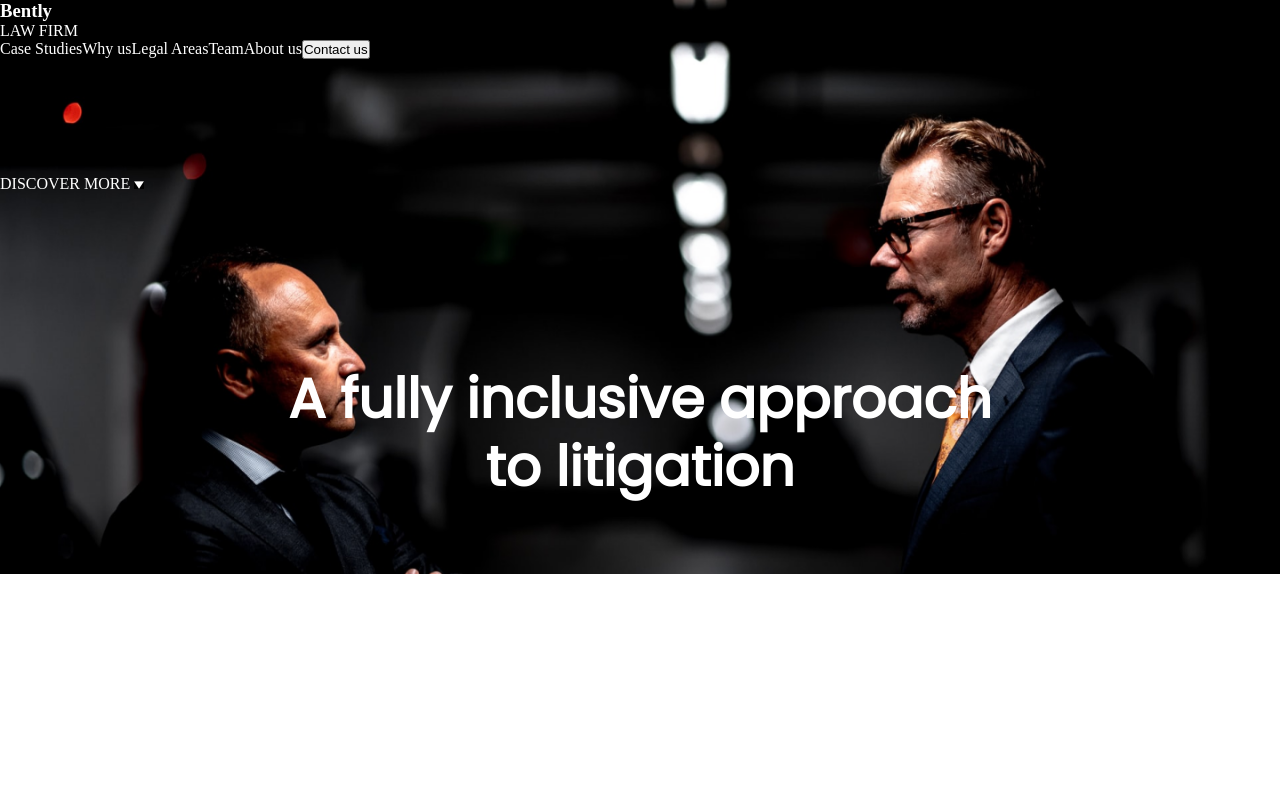
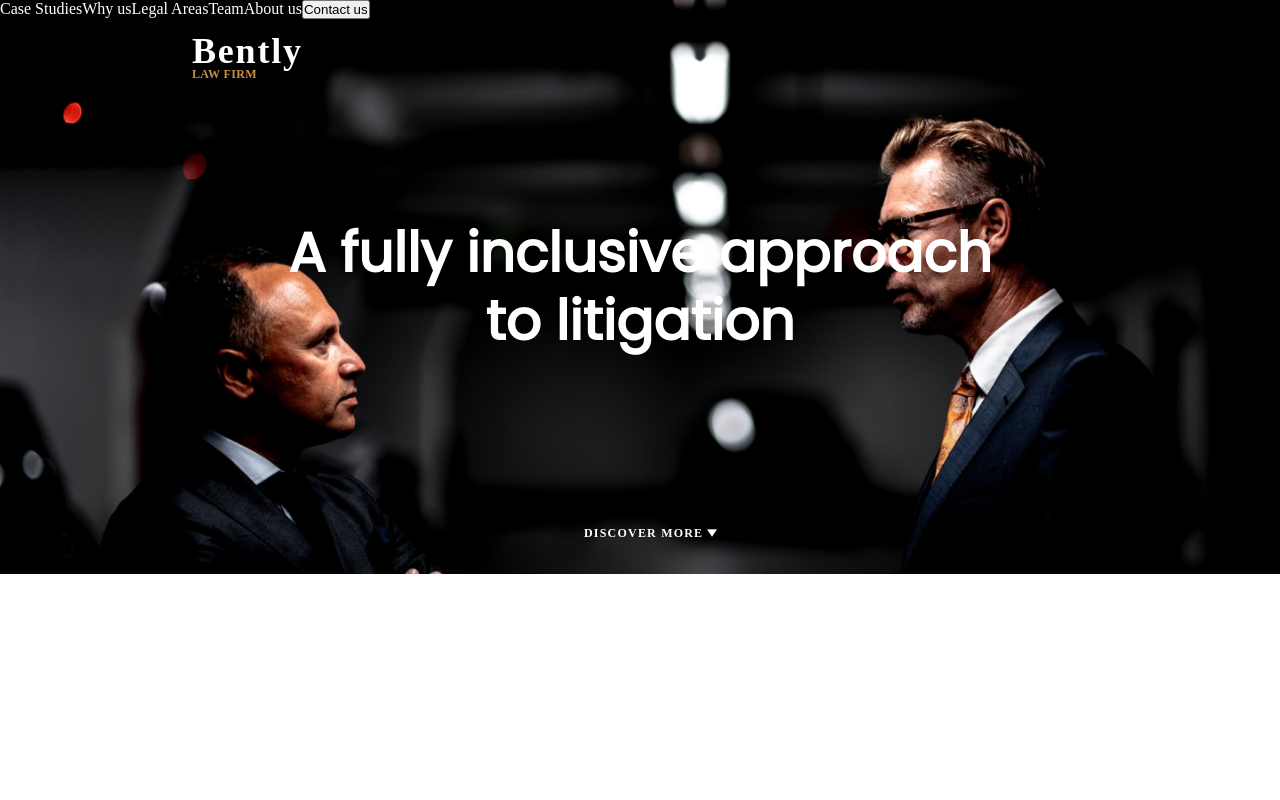
Before and after one commit to Yussasif/Bently, a plain HTML site: page index.html in a window 1280 px wide. Shown: the top 800 px of the page. Drawn offline with Linux system fonts and the light colour scheme.

Commit message:
some adjustments

```diff
--- a/style.css
+++ b/style.css
@@ -12,6 +12,52 @@
     height: 961px;
     color: white;
 }
+.logo{
+
+}
+.logo > h1{
+    position: absolute;
+width: 154px;
+height: 44px;
+left: 15%;
+top: 29px;
+
+font-family: 'Criteria CF';
+font-style: normal;
+font-weight: 700;
+font-size: 36px;
+line-height: 44px;
+/* identical to box height */
+letter-spacing: 0.05em;
+color: #FFFFFF;
+}
+.logo > p{
+    position: absolute;
+width: 60px;
+height: 16px;
+left: 15%;
+top: 66px;
+white-space: nowrap;
+font-family: 'DM Sans';
+font-style: normal;
+font-weight: 700;
+font-size: 12px;
+line-height: 16px;
+/* identical to box height */
+
+letter-spacing: 0.03em;
+
+/* BENTLEY PRIMARY */
+
+color: #C59042;
+
+}
+
+
+
+
+
+
 .navlink{
 
     list-style-type: none;
@@ -30,13 +76,30 @@
     margin: auto;
     text-align: center;
     position: relative;
-    top: 306px;
+    top: 200px;
     max-width: 100% ;
 }
 .discover{
     position: relative;
-    margin: auto;
-    font: normal normal normal ;
+width: 112px;
+height: 16px;
+/* left: 664px; */
+top: 390px;
+margin: auto;
+white-space: nowrap;
+font-family: 'DM Sans';
+font-style: normal;
+font-weight: 700;
+font-size: 12px;
+line-height: 16px;
+/* identical to box height */
+
+text-align: center;
+letter-spacing: 0.1em;
+
+/* BENTLEY WHITE */
+
+color: #FFFFFF;
 }
 .sectionTwo{
     margin-top: 100px;
@@ -114,7 +177,7 @@
     height: 110vh;
     background-color: #ffffff;
 } */
-.footerContainer{
+/* .footerContainer{
     height: 50vh;
     background-color: #1e2e3e;
-}
+} */
```
Also changed, not shown: index.html (+2 -2 lines).
